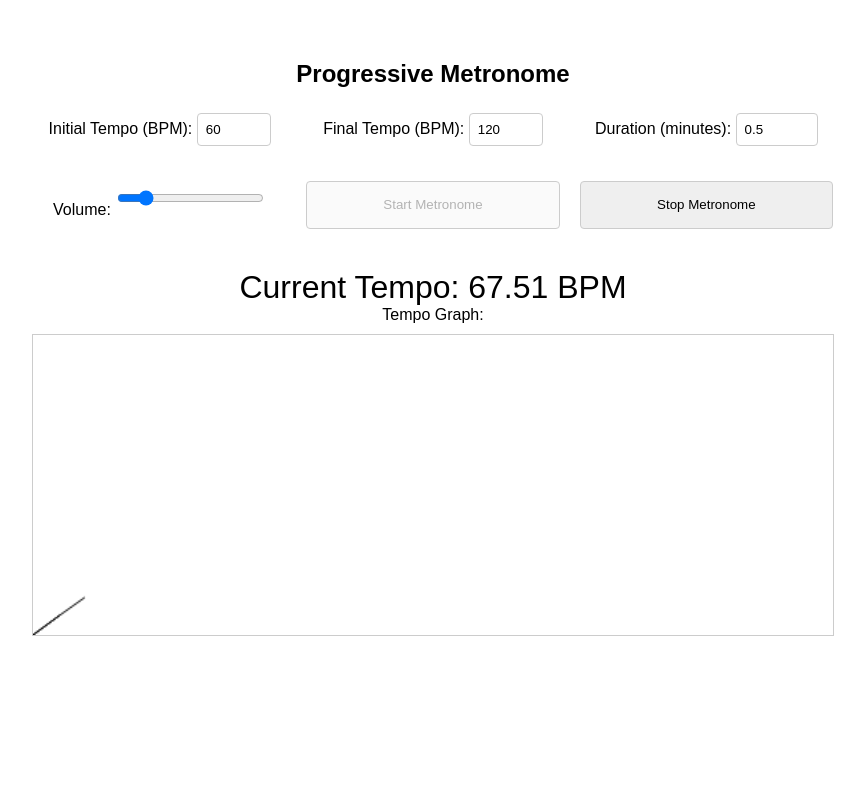
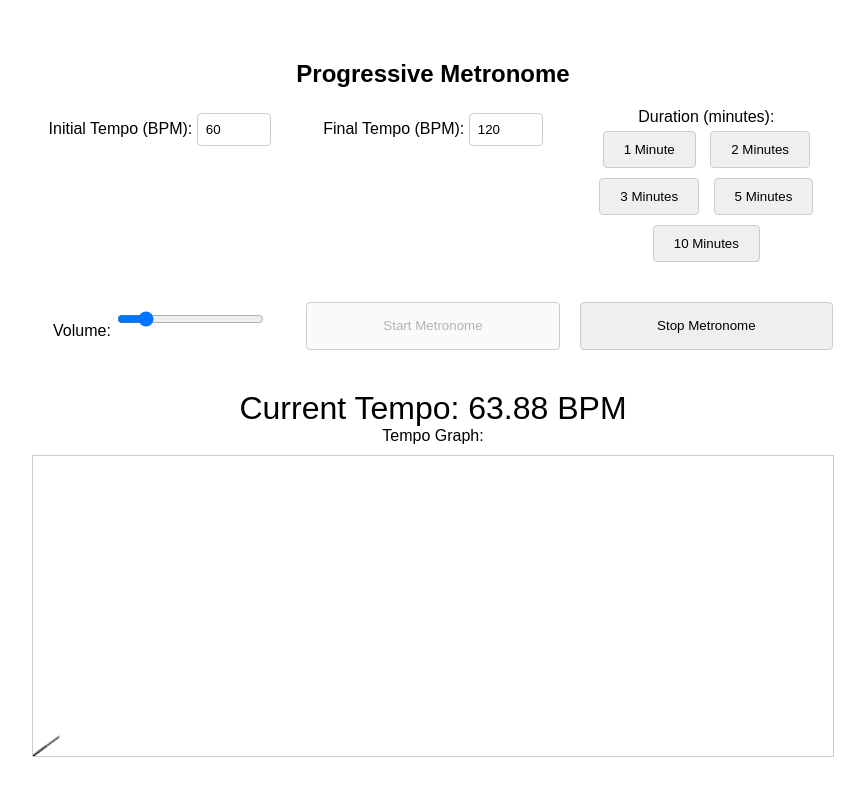
Before and after one commit to MaximeAnsquer/ProgressiveMetronome, a plain HTML site: page index.html in a window 1280 px wide. Both pictures are taken after a click on the button "Start Metronome". Shown: the whole page, without its empty margins (207-1072 px from the left). Drawn offline with Linux system fonts and the light colour scheme.

Commit message:
Set duration with buttons

```diff
--- a/index.html
+++ b/index.html
@@ -41,6 +41,11 @@
             border: 1px solid #ccc;
             border-radius: 4px;
         }
+        .duration-buttons button {
+            margin: 5px;
+            padding: 10px 20px;
+            cursor: pointer;
+        }
         .graph-container {
             display: flex;
             flex-direction: column;
@@ -80,7 +85,13 @@
             </label>
             <label>
                 Duration (minutes):
-                <input type="number" id="duration" value="0.5" min="0.1" max="10" step="0.1">
+                <div class="duration-buttons" id="durationButtons">
+                    <button data-duration="1">1 Minute</button>
+                    <button data-duration="2">2 Minutes</button>
+                    <button data-duration="3">3 Minutes</button>
+                    <button data-duration="5">5 Minutes</button>
+                    <button data-duration="10">10 Minutes</button>
+                </div>
             </label>
             <label>
                 Volume:
@@ -97,42 +108,40 @@
     </div>
 </main>
 <script>
-    // metronomeInterval ID for clearing the interval
     let metronomeInterval;
-    // AudioContext for audio playback
     let audioContext;
-    // Time of the next beat
     let nextBeatTime;
-    // 2D context for drawing the graph
     let graphContext;
-    // Start time for the graph
     let graphStartTime;
-    // Initial volume
     let volume = 0.1;
+    let selectedDuration = 1 * 60; // Default to 1 minute
 
-    // Event listener for volume control
     document.getElementById('volumeControl').addEventListener('input', (event) => {
         volume = parseFloat(event.target.value);
     });
 
-    // Event listener for start button
+    document.getElementById('durationButtons').addEventListener('click', (event) => {
+        if (event.target.tagName === 'BUTTON') {
+            selectedDuration = parseInt(event.target.getAttribute('data-duration')) * 60;
+            Array.from(event.currentTarget.children).forEach(button => button.classList.remove('active'));
+            event.target.classList.add('active');
+        }
+    });
+
     document.getElementById('startButton').addEventListener('click', () => {
         const initialTempo = parseFloat(document.getElementById('initialTempo').value);
         const finalTempo = parseFloat(document.getElementById('finalTempo').value);
-        const duration = parseFloat(document.getElementById('duration').value) * 60; // Convert minutes to seconds
 
-        if (initialTempo <= 0 || finalTempo <= 0 || duration <= 0) {
+        if (initialTempo <= 0 || finalTempo <= 0 || selectedDuration <= 0) {
             alert('Please enter positive values for tempo and duration.');
             return;
         }
 
-        startMetronome(initialTempo, finalTempo, duration);
+        startMetronome(initialTempo, finalTempo, selectedDuration);
     });
 
-    // Event listener for stop button
     document.getElementById('stopButton').addEventListener('click', stopMetronome);
 
-    // Starts the metronome with the given parameters
     function startMetronome(initialTempo, finalTempo, duration) {
         stopMetronome();
 
@@ -160,13 +169,11 @@
             }
 
             if (currentTime >= nextBeatTime) {
-                // Play the click sound
                 if (!audioContext) return;
 
                 const buffer = audioContext.createBuffer(1, audioContext.sampleRate * 0.1, audioContext.sampleRate);
                 const channelData = buffer.getChannelData(0);
 
-                // Create a sound resembling a woodblock hit
                 for (let i = 0; i < channelData.length; i++) {
                     const t = i / audioContext.sampleRate;
                     channelData[i] = Math.exp(-30 * t) * Math.sin(2 * Math.PI * 2000 * t);
@@ -183,16 +190,14 @@
 
                 source.start(nextBeatTime);
 
-                // Non-linear tempo increase using an ease-out function
                 const progress = elapsedTime / duration;
-                const easedProgress = 1 - Math.pow(1 - progress, 2); // Quadratic ease-out
+                const easedProgress = 1 - Math.pow(1 - progress, 2);
                 const currentTempo = initialTempo + (finalTempo - initialTempo) * easedProgress;
                 const interval = 60 / currentTempo;
 
                 nextBeatTime += interval;
                 tempoDisplay.textContent = `Current Tempo: ${currentTempo.toFixed(2)} BPM`;
 
-                // Update the graph
                 const graphElapsedTime = currentTime - graphStartTime;
                 const x = (graphElapsedTime / duration) * canvas.width;
                 const y = canvas.height - ((currentTempo - initialTempo) / (finalTempo - initialTempo)) * canvas.height;
@@ -205,7 +210,6 @@
         document.getElementById('stopButton').disabled = false;
     }
 
-    // Stops the metronome
     function stopMetronome() {
         if (metronomeInterval) {
             clearInterval(metronomeInterval);
```
